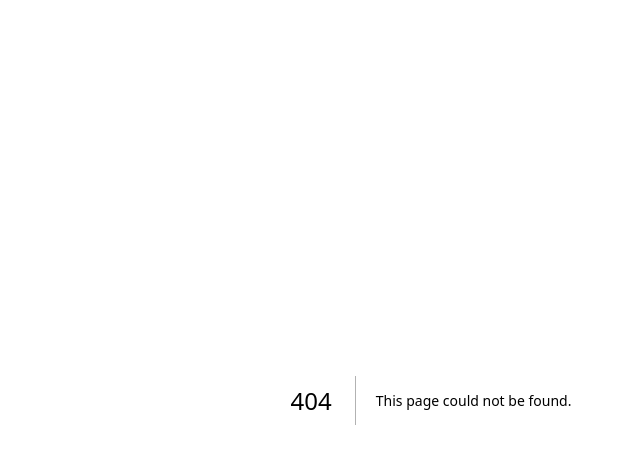
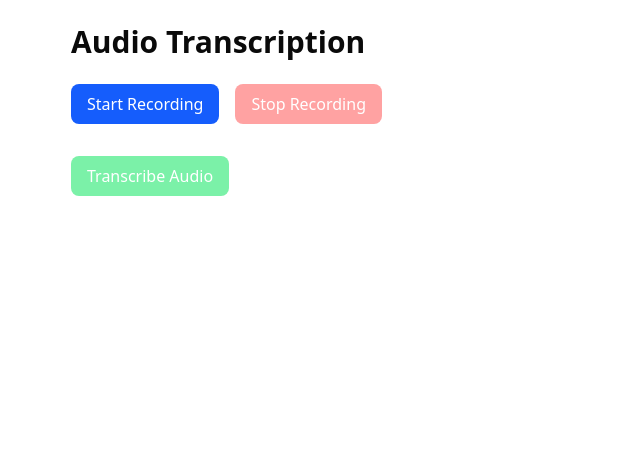
Before and after one commit to wantpinow/jotta, a Next.js app: page /transcribe in a window 1280 px wide. Before the commit this address had no page. Shown: the top 464 px of the page, without its empty margins (209-849 px from the left). Built offline with nearby package versions, Linux system fonts and the light colour scheme.

Commit message:
feat: transcribe demo

```diff
--- a/package.json
+++ b/package.json
@@ -42,6 +42,7 @@
     "lucide-react": "^0.483.0",
     "next": "15.2.3",
     "next-themes": "^0.4.6",
+    "openai": "^4.89.0",
     "postgres": "^3.4.5",
     "react": "^19.0.0",
     "react-dom": "^19.0.0",
--- /dev/null
+++ b/src/app/(testing)/transcribe/_actions/transcribe.ts
@@ -0,0 +1,31 @@
+'use server';
+
+// Server action for transcription
+export async function transcribeAudio(formData: FormData) {
+  const file = formData.get('audio') as File;
+  if (!file) {
+    throw new Error('No audio file provided');
+  }
+
+  const formDataForAPI = new FormData();
+  formDataForAPI.append('file', file);
+  formDataForAPI.append('model', 'whisper-1');
+  formDataForAPI.append('response_format', 'verbose_json');
+  formDataForAPI.append('timestamp_granularities', 'word');
+
+  // Use environment variable for API key
+  const response = await fetch('https://api.openai.com/v1/audio/transcriptions', {
+    method: 'POST',
+    headers: {
+      Authorization: `Bearer ${process.env.OPENAI_API_KEY}`,
+    },
+    body: formDataForAPI,
+  });
+
+  if (!response.ok) {
+    const error = await response.text();
+    throw new Error(`Transcription failed: ${error}`);
+  }
+
+  return response.json();
+}
--- /dev/null
+++ b/src/app/(testing)/transcribe/page.tsx
@@ -0,0 +1,167 @@
+'use client';
+
+import { useState, useRef } from 'react';
+import { transcribeAudio } from './_actions/transcribe';
+
+export default function TranscribePage() {
+  const [isRecording, setIsRecording] = useState(false);
+  const [audioURL, setAudioURL] = useState<string | null>(null);
+  const [transcription, setTranscription] = useState<any>(null);
+  const [isTranscribing, setIsTranscribing] = useState(false);
+  const [error, setError] = useState<string | null>(null);
+
+  const mediaRecorderRef = useRef<MediaRecorder | null>(null);
+  const audioChunksRef = useRef<Blob[]>([]);
+
+  const startRecording = async () => {
+    try {
+      audioChunksRef.current = [];
+      const stream = await navigator.mediaDevices.getUserMedia({ audio: true });
+      const mediaRecorder = new MediaRecorder(stream);
+
+      mediaRecorder.ondataavailable = (event) => {
+        if (event.data.size > 0) {
+          audioChunksRef.current.push(event.data);
+        }
+      };
+
+      mediaRecorder.onstop = () => {
+        const audioBlob = new Blob(audioChunksRef.current, { type: 'audio/mpeg' });
+        const audioUrl = URL.createObjectURL(audioBlob);
+        setAudioURL(audioUrl);
+      };
+
+      mediaRecorderRef.current = mediaRecorder;
+      mediaRecorder.start();
+      setIsRecording(true);
+      setError(null);
+    } catch (err) {
+      setError('Error accessing microphone. Please ensure you have granted permission.');
+      console.error('Error accessing microphone:', err);
+    }
+  };
+
+  const stopRecording = () => {
+    if (mediaRecorderRef.current && isRecording) {
+      mediaRecorderRef.current.stop();
+      setIsRecording(false);
+      // Stop all audio tracks
+      mediaRecorderRef.current.stream.getTracks().forEach((track) => track.stop());
+    }
+  };
+
+  const handleSubmit = async (formData: FormData) => {
+    if (!audioURL) {
+      setError('Please record audio first');
+      return;
+    }
+
+    try {
+      setIsTranscribing(true);
+      setError(null);
+
+      // Convert audioURL to File
+      const response = await fetch(audioURL);
+      const audioBlob = await response.blob();
+      const audioFile = new File([audioBlob], 'recording.mp3', { type: 'audio/mpeg' });
+
+      // Add file to FormData
+      formData.set('audio', audioFile);
+
+      const result = await transcribeAudio(formData);
+      setTranscription(result);
+    } catch (err: any) {
+      setError(`Transcription error: ${err.message}`);
+      console.error('Transcription error:', err);
+    } finally {
+      setIsTranscribing(false);
+    }
+  };
+
+  return (
+    <div className="max-w-3xl mx-auto p-6">
+      <h1 className="text-3xl font-bold mb-6">Audio Transcription</h1>
+
+      <div className="mb-8">
+        <div className="flex gap-4 mb-4">
+          <button
+            type="button"
+            onClick={startRecording}
+            disabled={isRecording}
+            className="px-4 py-2 bg-blue-600 text-white rounded-md disabled:bg-blue-300"
+          >
+            Start Recording
+          </button>
+
+          <button
+            type="button"
+            onClick={stopRecording}
+            disabled={!isRecording}
+            className="px-4 py-2 bg-red-600 text-white rounded-md disabled:bg-red-300"
+          >
+            Stop Recording
+          </button>
+        </div>
+
+        {audioURL && (
+          <div className="mb-4">
+            <p className="mb-2">Preview your recording:</p>
+            <audio src={audioURL} controls className="w-full" />
+          </div>
+        )}
+      </div>
+
+      <form action={handleSubmit} className="mb-8">
+        <button
+          type="submit"
+          disabled={!audioURL || isTranscribing}
+          className="px-4 py-2 bg-green-600 text-white rounded-md disabled:bg-green-300"
+        >
+          {isTranscribing ? 'Transcribing...' : 'Transcribe Audio'}
+        </button>
+      </form>
+
+      {error && (
+        <div className="p-4 bg-red-100 border border-red-400 text-red-700 mb-6 rounded">
+          {error}
+        </div>
+      )}
+
+      {transcription && (
+        <div className="bg-gray-50 p-6 rounded-md border">
+          <h2 className="text-xl font-semibold mb-3">Transcription Results</h2>
+          <p className="mb-4">{transcription.text}</p>
+
+          {transcription.words && transcription.words.length > 0 && (
+            <div>
+              <h3 className="text-lg font-medium mb-2">Word Timestamps</h3>
+              <div className="overflow-x-auto">
+                <table className="min-w-full bg-white divide-y divide-gray-200">
+                  <thead>
+                    <tr>
+                      <th className="px-4 py-2 text-left">Word</th>
+                      <th className="px-4 py-2 text-left">Start</th>
+                      <th className="px-4 py-2 text-left">End</th>
+                    </tr>
+                  </thead>
+                  <tbody>
+                    {transcription.words.map((word: any, index: number) => (
+                      <tr
+                        key={index}
+                        className={index % 2 === 0 ? 'bg-gray-50' : 'bg-white'}
+                      >
+                        <td className="px-4 py-2">{word.word}</td>
+                        <td className="px-4 py-2">{word.start.toFixed(2)}s</td>
+                        <td className="px-4 py-2">{word.end.toFixed(2)}s</td>
+                      </tr>
+                    ))}
+                  </tbody>
+                </table>
+              </div>
+            </div>
+          )}
+        </div>
+      )}
+    </div>
+  );
+}
--- a/src/env/server.ts
+++ b/src/env/server.ts
@@ -11,6 +11,8 @@ export const serverEnv = createEnv({
     // oauth
     OAUTH_GITHUB_CLIENT_ID: z.string().min(1),
     OAUTH_GITHUB_CLIENT_SECRET: z.string().min(1),
+    // openai
+    OPENAI_API_KEY: z.string().min(1),
   },
   experimental__runtimeEnv: process.env,
   skipValidation: !!process.env.SKIP_ENV_VALIDATION,
```
Also changed, not shown: 1 other file (tests, documents, lock files or other folders).
